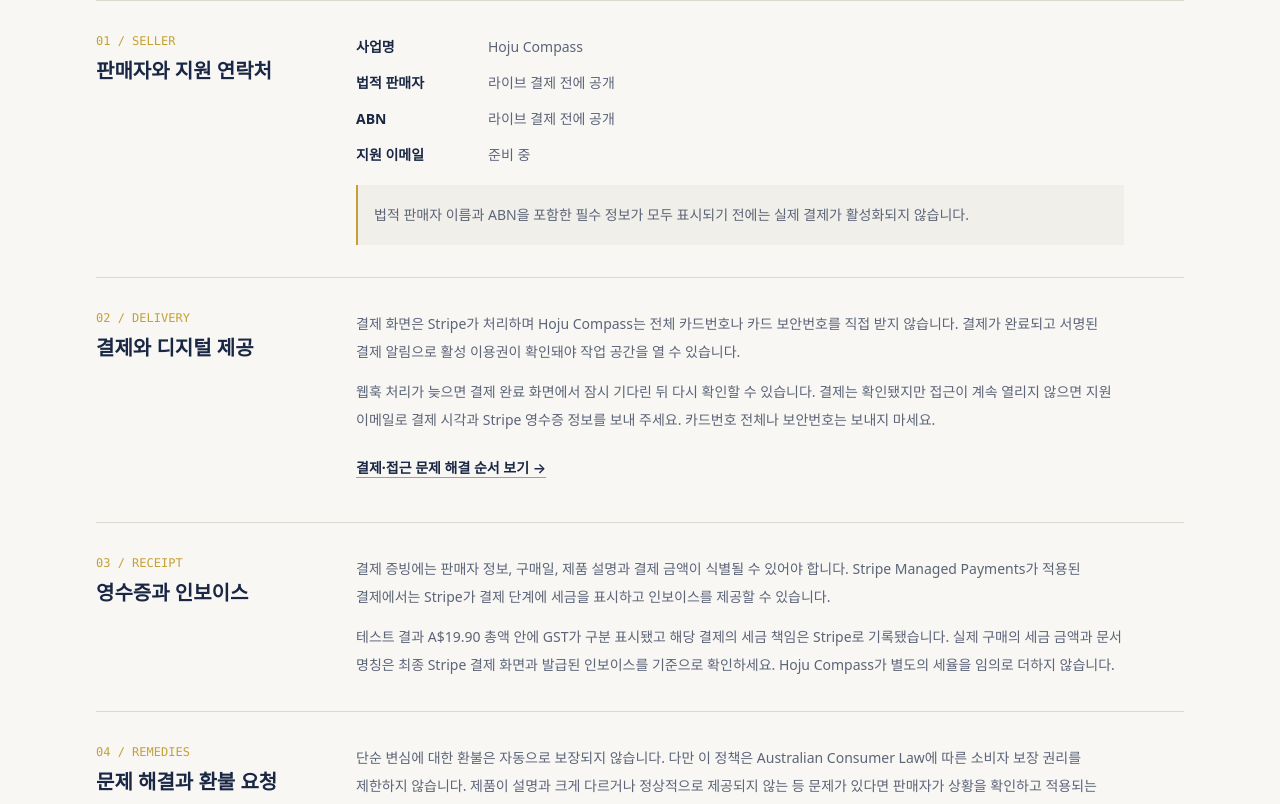
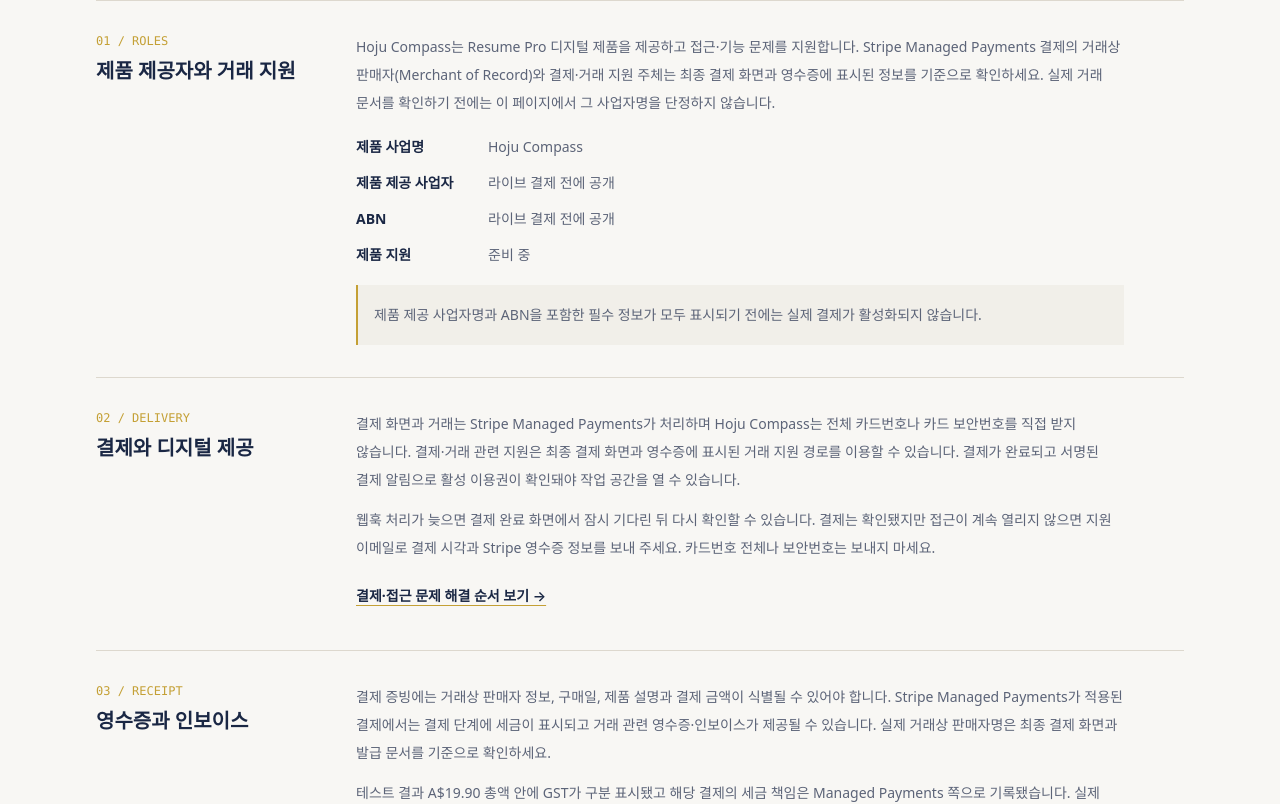
Before and after one commit to jelov219au/aussie-compass, a Next.js app: page /purchase-information in a window 1280 px wide. Shown: the part 620-1424 px from the top of the page. Built offline with nearby package versions, Linux system fonts and the light colour scheme; no server answers.

Commit message:
Clarify Managed Payments support roles

```diff
--- a/src/app/payment-help/page.tsx
+++ b/src/app/payment-help/page.tsx
@@ -39,10 +39,23 @@ export default function PaymentHelpPage() {
             <p className="text-xs font-semibold uppercase tracking-[0.18em] text-gold">개인정보를 지키면서</p><h2 id="safety-first-heading" className="mt-2 text-xl font-semibold">문의하기 전에 이것만 확인해 주세요.</h2>
             <ul className="mt-4 space-y-3 text-sm leading-6 text-white/75">{warnings.map((warning) => <li key={warning}>• {warning}</li>)}</ul>
           </section>
+          <section className="mt-8 grid gap-4 sm:grid-cols-2" aria-label="Resume Pro 지원 역할 구분">
+            <article className="border-t-2 border-gold bg-white p-5">
+              <p className="text-xs font-semibold uppercase tracking-[0.16em] text-muted">제품·접근 지원</p>
+              <h2 className="mt-2 text-xl font-semibold text-navy">Hoju Compass</h2>
+              <p className="mt-2 text-sm leading-6 text-muted">이용권이 열리지 않거나 복구 코드·기능·작성 데이터에 문제가 있으면 Hoju Compass에 문의하세요. 아래 도구는 이 제품 지원 요청을 안전하게 준비합니다.</p>
+            </article>
+            <article className="border-t-2 border-navy bg-white p-5">
+              <p className="text-xs font-semibold uppercase tracking-[0.16em] text-muted">결제·거래 지원</p>
+              <h2 className="mt-2 text-xl font-semibold text-navy">결제 화면·영수증의 지원 경로</h2>
+              <p className="mt-2 text-sm leading-6 text-muted">Stripe Managed Payments 거래의 결제, 영수증, 인보이스와 거래 환불은 최종 결제 화면이나 영수증에 표시된 거래상 판매자와 지원 경로를 확인하세요. 실제 거래 문서를 확인하기 전에는 여기서 그 사업자명을 단정하지 않습니다.</p>
+            </article>
+            <p className="border-l-2 border-gold bg-surface p-4 text-sm leading-6 text-muted sm:col-span-2">거래 문제를 Hoju Compass에 먼저 알려도 제품 사실 확인과 필요한 절차 조율을 도와드립니다. 이 역할 구분은 Australian Consumer Law에 따른 권리를 제한하지 않습니다.</p>
+          </section>
           <div className="mt-8"><PaymentSupportHelper supportEmail={seller.email} /></div>
           <section className="mt-8 grid gap-4 sm:grid-cols-3">
             <Link href="/resume-pro/restore" className="border border-border bg-white p-5"><span className="text-xs font-semibold uppercase tracking-[0.16em] text-gold">Access</span><strong className="mt-2 block text-navy">복구 코드 사용하기 →</strong><span className="mt-2 block text-sm leading-6 text-muted">유효한 1회용 코드가 있다면 이 기기의 접근을 복구합니다.</span></Link>
-            <Link href="/purchase-information" className="border border-border bg-white p-5"><span className="text-xs font-semibold uppercase tracking-[0.16em] text-gold">Policy</span><strong className="mt-2 block text-navy">구매·환불 조건 보기 →</strong><span className="mt-2 block text-sm leading-6 text-muted">가격, 제공 방식, 판매자 정보와 소비자 권리를 확인합니다.</span></Link>
+            <Link href="/purchase-information" className="border border-border bg-white p-5"><span className="text-xs font-semibold uppercase tracking-[0.16em] text-gold">Policy</span><strong className="mt-2 block text-navy">구매·환불 조건 보기 →</strong><span className="mt-2 block text-sm leading-6 text-muted">가격, 제공 방식, 제품·거래 지원 구분과 소비자 권리를 확인합니다.</span></Link>
             <Link href="/privacy" className="border border-border bg-white p-5"><span className="text-xs font-semibold uppercase tracking-[0.16em] text-gold">Data</span><strong className="mt-2 block text-navy">결제 데이터 처리 보기 →</strong><span className="mt-2 block text-sm leading-6 text-muted">Stripe와 Hoju Compass가 처리하는 정보 범위를 확인합니다.</span></Link>
           </section>
         </Container>
--- a/src/app/purchase-information/page.tsx
+++ b/src/app/purchase-information/page.tsx
@@ -10,7 +10,7 @@ import { createPageMetadata } from "@/lib/site";
 
 export const metadata = createPageMetadata({
   title: "구매·환불 안내 | Hoju Compass",
-  description: "Hoju Compass Pro의 판매자 정보, 가격, 디지털 제공 방식, 영수증, 이용권 복구와 환불 요청 절차를 확인하세요.",
+  description: "Hoju Compass Pro의 제품 제공자와 거래 지원 구분, 가격, 디지털 제공 방식, 영수증, 이용권 복구와 환불 요청 절차를 확인하세요.",
   path: "/purchase-information",
 });
 
@@ -33,7 +33,7 @@ export default function PurchaseInformationPage() {
             <div>
               <p className="text-xs font-semibold uppercase tracking-[0.2em] text-gold">구매 전에 알아둘 내용</p>
               <h1 className="mt-3 text-4xl font-semibold tracking-tight text-navy sm:text-5xl">결제 전에 조건을 먼저 확인하세요.</h1>
-              <p className="mt-5 max-w-3xl leading-7 text-muted">가격과 제공 방식, 이용권 복구, 판매자 연락처와 환불 요청 절차를 한곳에 정리했습니다.</p>
+              <p className="mt-5 max-w-3xl leading-7 text-muted">가격과 제공 방식, 이용권 복구, 제품·거래 지원 연락처와 환불 요청 절차를 한곳에 정리했습니다.</p>
             </div>
             <aside className="border-l-2 border-gold pl-5 text-sm leading-6 text-muted">
               <strong className="block text-navy">현재 상태</strong>
@@ -49,22 +49,23 @@ export default function PurchaseInformationPage() {
 
           <div className="mt-12 divide-y divide-border border-y border-border">
             <section className="grid gap-5 py-8 lg:grid-cols-[15rem_1fr]">
-              <div><p className="font-mono text-xs text-gold">01 / SELLER</p><h2 className="mt-2 text-xl font-semibold text-navy">판매자와 지원 연락처</h2></div>
+              <div><p className="font-mono text-xs text-gold">01 / ROLES</p><h2 className="mt-2 text-xl font-semibold text-navy">제품 제공자와 거래 지원</h2></div>
               <div className="max-w-3xl text-sm leading-7 text-muted">
+                <p className="mb-4">Hoju Compass는 Resume Pro 디지털 제품을 제공하고 접근·기능 문제를 지원합니다. Stripe Managed Payments 결제의 거래상 판매자(Merchant of Record)와 결제·거래 지원 주체는 최종 결제 화면과 영수증에 표시된 정보를 기준으로 확인하세요. 실제 거래 문서를 확인하기 전에는 이 페이지에서 그 사업자명을 단정하지 않습니다.</p>
                 <dl className="grid gap-x-5 gap-y-2 sm:grid-cols-[7rem_1fr]">
-                  <dt className="font-semibold text-navy">사업명</dt><dd>{seller.tradingName ?? "Hoju Compass"}</dd>
-                  <dt className="font-semibold text-navy">법적 판매자</dt><dd>{seller.legalName ?? "라이브 결제 전에 공개"}</dd>
+                  <dt className="font-semibold text-navy">제품 사업명</dt><dd>{seller.tradingName ?? "Hoju Compass"}</dd>
+                  <dt className="font-semibold text-navy">제품 제공 사업자</dt><dd>{seller.legalName ?? "라이브 결제 전에 공개"}</dd>
                   <dt className="font-semibold text-navy">ABN</dt><dd>{seller.abn ?? "라이브 결제 전에 공개"}</dd>
-                  <dt className="font-semibold text-navy">지원 이메일</dt><dd>{seller.email ? <a className="font-semibold text-navy underline decoration-gold underline-offset-4" href={`mailto:${seller.email}`}>{seller.email}</a> : "준비 중"}</dd>
+                  <dt className="font-semibold text-navy">제품 지원</dt><dd>{seller.email ? <a className="font-semibold text-navy underline decoration-gold underline-offset-4" href={`mailto:${seller.email}`}>{seller.email}</a> : "준비 중"}</dd>
                 </dl>
-                {!sellerReady && <p className="mt-4 border-l-2 border-gold bg-surface p-4">법적 판매자 이름과 ABN을 포함한 필수 정보가 모두 표시되기 전에는 실제 결제가 활성화되지 않습니다.</p>}
+                {!sellerReady && <p className="mt-4 border-l-2 border-gold bg-surface p-4">제품 제공 사업자명과 ABN을 포함한 필수 정보가 모두 표시되기 전에는 실제 결제가 활성화되지 않습니다.</p>}
               </div>
             </section>
 
             <section className="grid gap-5 py-8 lg:grid-cols-[15rem_1fr]">
               <div><p className="font-mono text-xs text-gold">02 / DELIVERY</p><h2 className="mt-2 text-xl font-semibold text-navy">결제와 디지털 제공</h2></div>
               <div className="max-w-3xl space-y-3 text-sm leading-7 text-muted">
-                <p>결제 화면은 Stripe가 처리하며 Hoju Compass는 전체 카드번호나 카드 보안번호를 직접 받지 않습니다. 결제가 완료되고 서명된 결제 알림으로 활성 이용권이 확인돼야 작업 공간을 열 수 있습니다.</p>
+                <p>결제 화면과 거래는 Stripe Managed Payments가 처리하며 Hoju Compass는 전체 카드번호나 카드 보안번호를 직접 받지 않습니다. 결제·거래 관련 지원은 최종 결제 화면과 영수증에 표시된 거래 지원 경로를 이용할 수 있습니다. 결제가 완료되고 서명된 결제 알림으로 활성 이용권이 확인돼야 작업 공간을 열 수 있습니다.</p>
                 <p>웹훅 처리가 늦으면 결제 완료 화면에서 잠시 기다린 뒤 다시 확인할 수 있습니다. 결제는 확인됐지만 접근이 계속 열리지 않으면 지원 이메일로 결제 시각과 Stripe 영수증 정보를 보내 주세요. 카드번호 전체나 보안번호는 보내지 마세요.</p>
                 <Link href="/payment-help" className="inline-flex min-h-11 items-center font-semibold text-navy underline decoration-gold underline-offset-4">결제·접근 문제 해결 순서 보기 →</Link>
               </div>
@@ -73,15 +74,16 @@ export default function PurchaseInformationPage() {
             <section className="grid gap-5 py-8 lg:grid-cols-[15rem_1fr]">
               <div><p className="font-mono text-xs text-gold">03 / RECEIPT</p><h2 className="mt-2 text-xl font-semibold text-navy">영수증과 인보이스</h2></div>
               <div className="max-w-3xl space-y-3 text-sm leading-7 text-muted">
-                <p>결제 증빙에는 판매자 정보, 구매일, 제품 설명과 결제 금액이 식별될 수 있어야 합니다. Stripe Managed Payments가 적용된 결제에서는 Stripe가 결제 단계에 세금을 표시하고 인보이스를 제공할 수 있습니다.</p>
-                <p>테스트 결과 A$19.90 총액 안에 GST가 구분 표시됐고 해당 결제의 세금 책임은 Stripe로 기록됐습니다. 실제 구매의 세금 금액과 문서 명칭은 최종 Stripe 결제 화면과 발급된 인보이스를 기준으로 확인하세요. Hoju Compass가 별도의 세율을 임의로 더하지 않습니다.</p>
+                <p>결제 증빙에는 거래상 판매자 정보, 구매일, 제품 설명과 결제 금액이 식별될 수 있어야 합니다. Stripe Managed Payments가 적용된 결제에서는 결제 단계에 세금이 표시되고 거래 관련 영수증·인보이스가 제공될 수 있습니다. 실제 거래상 판매자명은 최종 결제 화면과 발급 문서를 기준으로 확인하세요.</p>
+                <p>테스트 결과 A$19.90 총액 안에 GST가 구분 표시됐고 해당 결제의 세금 책임은 Managed Payments 쪽으로 기록됐습니다. 실제 구매의 세금 금액과 문서 명칭은 최종 Stripe 결제 화면과 발급된 인보이스를 기준으로 확인하세요. Hoju Compass가 별도의 세율을 임의로 더하지 않습니다.</p>
               </div>
             </section>
 
             <section className="grid gap-5 py-8 lg:grid-cols-[15rem_1fr]">
               <div><p className="font-mono text-xs text-gold">04 / REMEDIES</p><h2 className="mt-2 text-xl font-semibold text-navy">문제 해결과 환불 요청</h2></div>
               <div className="max-w-3xl space-y-3 text-sm leading-7 text-muted">
-                <p>단순 변심에 대한 환불은 자동으로 보장되지 않습니다. 다만 이 정책은 Australian Consumer Law에 따른 소비자 보장 권리를 제한하지 않습니다. 제품이 설명과 크게 다르거나 정상적으로 제공되지 않는 등 문제가 있다면 판매자가 상황을 확인하고 적용되는 수리, 교체, 재제공 또는 환불 같은 해결 방법을 안내해야 합니다.</p>
+                <p>단순 변심에 대한 환불은 자동으로 보장되지 않습니다. 다만 이 정책은 Australian Consumer Law에 따른 소비자 보장 권리를 제한하지 않습니다. 제품이 설명과 크게 다르거나 정상적으로 제공되지 않는 등 문제가 있다면 Hoju Compass가 제품 문제를 확인하고, 거래상 판매자와 필요한 절차를 조율해 적용되는 수리, 교체, 재제공 또는 환불 같은 해결 방법을 안내합니다.</p>
+                <p>접근·기능 문제는 Hoju Compass 제품 지원으로, 결제·영수증·거래 환불 요청은 최종 결제 화면이나 영수증에 표시된 거래 지원 경로로 문의할 수 있습니다. 어느 경로를 먼저 이용하더라도 Australian Consumer Law에 따른 권리는 제한되지 않으며 Hoju Compass에도 제품 문제를 알릴 수 있습니다.</p>
                 <p>요청할 때는 구매 이메일, 결제일, 제품명과 문제 상황을 알려 주세요. 카드번호, 비밀번호, 신분증 전체 사본은 보내지 마세요.</p>
                 <a href="https://www.accc.gov.au/consumers/buying-products-and-services/consumer-rights-and-guarantees" target="_blank" rel="noreferrer" className="inline-flex min-h-11 items-center font-semibold text-navy underline decoration-gold underline-offset-4">ACCC 소비자 권리 안내 확인하기 ↗</a>
               </div>
--- a/src/app/terms/page.tsx
+++ b/src/app/terms/page.tsx
@@ -71,6 +71,7 @@ export default function TermsPage() {
               <div><p className="font-mono text-xs text-gold">03 / PAYMENT</p><h2 className="mt-2 text-xl font-semibold text-navy">결제와 제공 방식</h2></div>
               <div className="max-w-3xl space-y-3 text-sm leading-7 text-muted">
                 <p>Resume Pro는 {price} AUD 1회 결제 상품입니다. 결제 전에 Stripe 화면에서 최종 금액, 결제수단과 인보이스 정보를 확인할 수 있으며 Hoju Compass는 전체 카드번호나 CVC를 직접 받지 않습니다.</p>
+                <p>Stripe Managed Payments 결제의 거래상 판매자(Merchant of Record)와 결제·거래 지원 주체는 최종 결제 화면과 영수증에 표시된 정보를 기준으로 확인합니다. Hoju Compass는 Resume Pro 제품 제공과 접근·기능 지원을 담당하며, 실제 거래 문서를 확인하기 전에는 이 조건에서 거래상 판매자의 사업자명을 단정하지 않습니다.</p>
                 <p>결제가 확인되면 현재 기기에 30일짜리 접근 세션을 발급합니다. 30일은 구매 이용권의 소멸일이 아니라 이 기기의 로그인 확인 기간이며, 활성 이용권은 복구 절차를 통해 다시 확인할 수 있습니다.</p>
                 <p>새 기기로 옮길 때 사용하는 복구 코드는 발급 후 30일 안에 한 번만 사용할 수 있습니다. 새 코드를 만들면 이전에 사용하지 않은 코드는 무효화됩니다.</p>
                 <Link href="/purchase-information" className="inline-flex min-h-11 items-center font-semibold text-navy underline decoration-gold underline-offset-4">가격·제공·환불 안내 자세히 보기 →</Link>
@@ -97,7 +98,7 @@ export default function TermsPage() {
             <section className="grid gap-5 py-8 lg:grid-cols-[15rem_1fr]">
               <div><p className="font-mono text-xs text-gold">06 / PROBLEMS</p><h2 className="mt-2 text-xl font-semibold text-navy">오류·중단과 해결 방법</h2></div>
               <div className="max-w-3xl space-y-3 text-sm leading-7 text-muted">
-                <p>보안 업데이트, 장애 또는 유지보수로 서비스가 일시적으로 중단될 수 있습니다. 결제한 기능이 정상적으로 제공되지 않으면 먼저 재접속·복구 절차를 안내하고, 해결되지 않으면 문제의 성격과 적용 법률에 따라 재제공, 수정 또는 환불 같은 해결 방법을 확인합니다.</p>
+                <p>보안 업데이트, 장애 또는 유지보수로 서비스가 일시적으로 중단될 수 있습니다. 결제한 기능이 정상적으로 제공되지 않으면 Hoju Compass가 먼저 재접속·복구 절차를 안내하고, 해결되지 않으면 거래상 판매자와 필요한 절차를 조율해 문제의 성격과 적용 법률에 따라 재제공, 수정 또는 환불 같은 해결 방법을 확인합니다.</p>
                 <p>Australian Consumer Law의 소비자 보장은 자동으로 적용되며 이 이용 조건으로 제외되지 않습니다. 문제의 정도에 따라 가능한 해결 방법은 달라질 수 있습니다.</p>
                 <div className="flex flex-col gap-2 sm:flex-row sm:gap-6">
                   <Link href="/payment-help" className="inline-flex min-h-11 items-center font-semibold text-navy underline decoration-gold underline-offset-4">결제·접근 문제 해결 →</Link>
@@ -107,15 +108,16 @@ export default function TermsPage() {
             </section>
 
             <section className="grid gap-5 py-8 lg:grid-cols-[15rem_1fr]">
-              <div><p className="font-mono text-xs text-gold">07 / SELLER</p><h2 className="mt-2 text-xl font-semibold text-navy">판매자와 문의</h2></div>
+              <div><p className="font-mono text-xs text-gold">07 / ROLES</p><h2 className="mt-2 text-xl font-semibold text-navy">제품 제공자와 거래 지원</h2></div>
               <div className="max-w-3xl text-sm leading-7 text-muted">
+                <p className="mb-4">아래 정보는 Resume Pro 제품을 제공하고 접근·기능 문제를 지원하는 Hoju Compass의 사업자 정보입니다. Managed Payments 거래상 판매자와 결제·거래 지원 정보는 최종 결제 화면과 영수증에서 확인하세요.</p>
                 <dl className="grid gap-x-5 gap-y-2 sm:grid-cols-[7rem_1fr]">
-                  <dt className="font-semibold text-navy">사업명</dt><dd>{seller.tradingName ?? "Hoju Compass"}</dd>
-                  <dt className="font-semibold text-navy">법적 판매자</dt><dd>{seller.legalName ?? "라이브 결제 전에 공개"}</dd>
+                  <dt className="font-semibold text-navy">제품 사업명</dt><dd>{seller.tradingName ?? "Hoju Compass"}</dd>
+                  <dt className="font-semibold text-navy">제품 제공 사업자</dt><dd>{seller.legalName ?? "라이브 결제 전에 공개"}</dd>
                   <dt className="font-semibold text-navy">ABN</dt><dd>{seller.abn ?? "라이브 결제 전에 공개"}</dd>
-                  <dt className="font-semibold text-navy">지원 이메일</dt><dd>{seller.email ? <a href={`mailto:${seller.email}`} className="font-semibold text-navy underline decoration-gold underline-offset-4">{seller.email}</a> : "준비 중"}</dd>
+                  <dt className="font-semibold text-navy">제품 지원</dt><dd>{seller.email ? <a href={`mailto:${seller.email}`} className="font-semibold text-navy underline decoration-gold underline-offset-4">{seller.email}</a> : "준비 중"}</dd>
                 </dl>
-                {(!seller.legalName || !seller.abn) && <p className="mt-4 border-l-2 border-gold bg-surface p-4">법적 판매자와 ABN이 모두 표시되기 전에는 실제 결제가 열리지 않습니다.</p>}
+                {(!seller.legalName || !seller.abn) && <p className="mt-4 border-l-2 border-gold bg-surface p-4">제품 제공 사업자명과 ABN이 모두 표시되기 전에는 실제 결제가 열리지 않습니다.</p>}
                 <Link href="/contact" className="mt-4 inline-flex min-h-11 items-center font-semibold text-navy underline decoration-gold underline-offset-4">Hoju Compass에 문의하기 →</Link>
               </div>
             </section>
```
